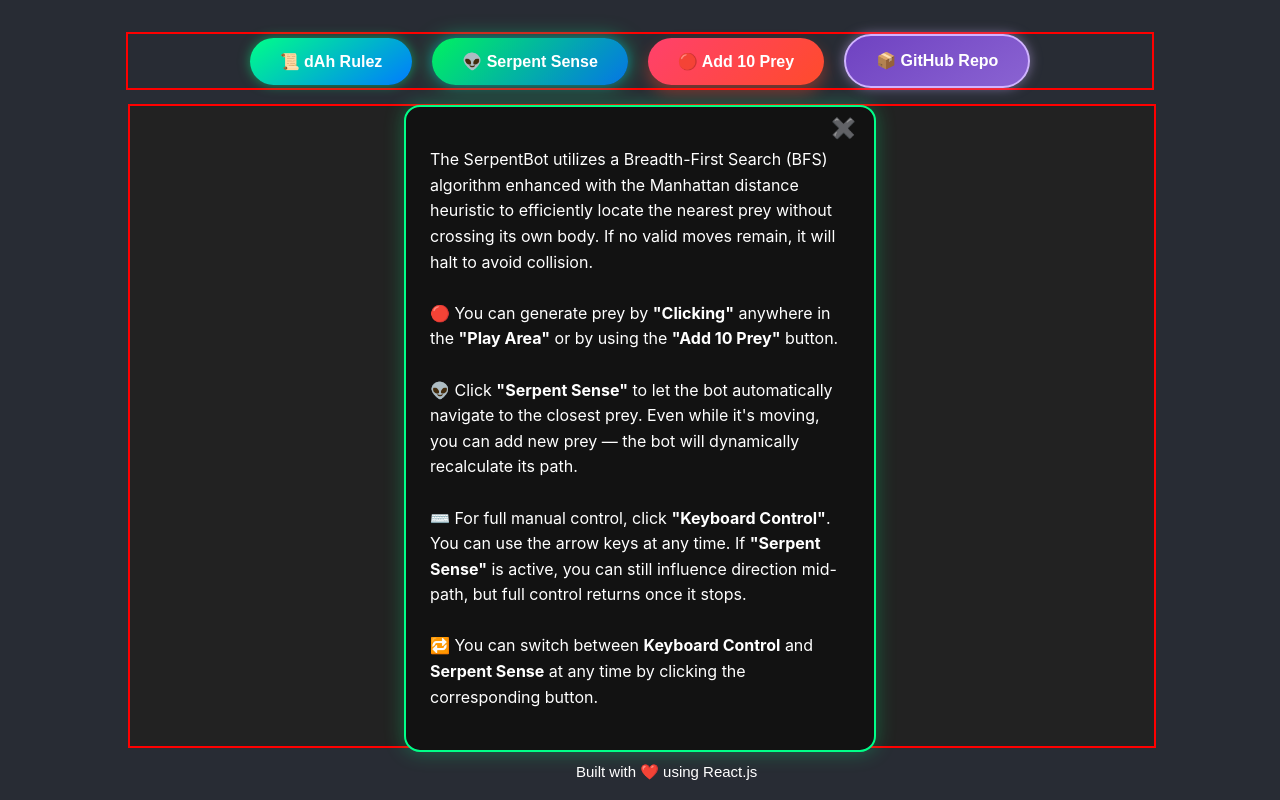
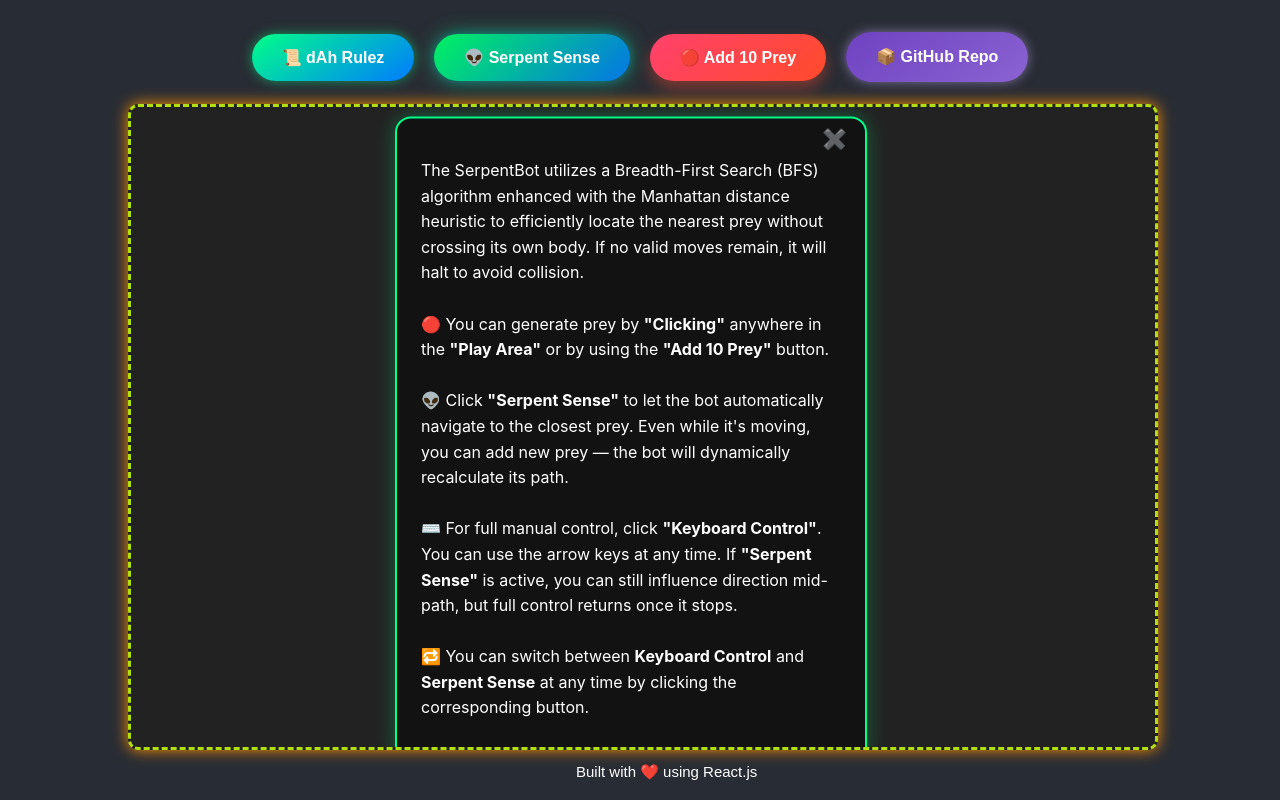
Before and after one commit to shams72/SerpentBot, a React (Create React App) app: page / in a window 1280 px wide. Both pictures are taken after a click on the button "📜 dAh Rulez". Built offline with nearby package versions, Linux system fonts and the light colour scheme.

Commit message:
beautify

```diff
--- a/src/snake/Snake.css
+++ b/src/snake/Snake.css
@@ -6,5 +6,7 @@
   height: 80vh;
   background-color: #222;
   overflow: hidden;
-  border :2px solid red;
+  border: 3px dashed #b2df10;  /* dodger blue */
+  border-radius: 10px;
+  box-shadow: 0 0 15px rgb(255, 145, 0);
 }
--- a/src/snake/Snake.jsx
+++ b/src/snake/Snake.jsx
@@ -14,7 +14,6 @@ const Snake = () => {
   const [showRules, setShowRules] = useState(false);
   const autoMoveIntervalRef = useRef(null);
   const gridRef = useRef(gridDimensions);
-
 
   useEffect(()=>{
    const updateGridDimensions = () => {
@@ -282,7 +281,6 @@ const Snake = () => {
     left: '50%',
     transform: 'translateX(-50%)',
     display: 'flex',
-    border:"2px solid red",
     width:"80%",
     gap: '20px',
     zIndex: 1000,
@@ -354,11 +352,12 @@ const Snake = () => {
         style={{
           padding: '14px 30px',
           background: 'linear-gradient(135deg, #ff416c, #ff4b2b)',
+          border: "none",
           color: 'white',
           fontSize: '16px',
           fontWeight: 'bold',
           fontFamily: "'Orbitron', sans-serif",
-          border: 'none',
+
           borderRadius: '30px',
           cursor: 'pointer',
           boxShadow: '0 8px 15px rgba(255, 75, 43, 0.4)',
@@ -393,7 +392,6 @@ const Snake = () => {
           textDecoration: "none",
           textAlign: "center",
           lineHeight: "22px",
-          border: "2px solid #d0b3ff",
           boxShadow: "0 0 12px rgba(208, 179, 255, 0.5)",
           transition: "all 0.3s ease-in-out",
         }}
@@ -412,6 +410,7 @@ const Snake = () => {
 
 
     <div ref={playArea} className={"play-area"} onClick={handleClick}>
+      {showRules && <Rules gridDimensions={gridDimensions} showRules={showRules} setShowRules={setShowRules} />}
       <div className="game-area">
         {snakeRef.current.map((segment, index) => (
         <div
@@ -449,7 +448,7 @@ const Snake = () => {
       Built with ❤️ using React.js
     </p>
 
-    {showRules && <Rules showRules={showRules} setShowRules={setShowRules} />}
+
 
     </>
   );
--- a/src/snake/rules.jsx
+++ b/src/snake/rules.jsx
@@ -1,13 +1,13 @@
 import React from 'react';
 
-const Rules = ({showRules,setShowRules}) => {
+const Rules = ({gridDimensions, showRules,setShowRules}) => {
   return (
     <div
       style={{
-        position: 'fixed',
-        top: '37.4%',
-        left: '50%',
-        transform: 'translate(-50%, -30%)',
+        position: 'relative',
+        top: `${Math.floor(gridDimensions.rows / 2) * 20}px`,
+        left: `${Math.floor(gridDimensions.cols / 2) * 20}px`,
+        transform: 'translate(-50%, -48%)',
         backgroundColor: '#121212',
         color: '#fff',
         border: '2px solid #00ff88',
```
